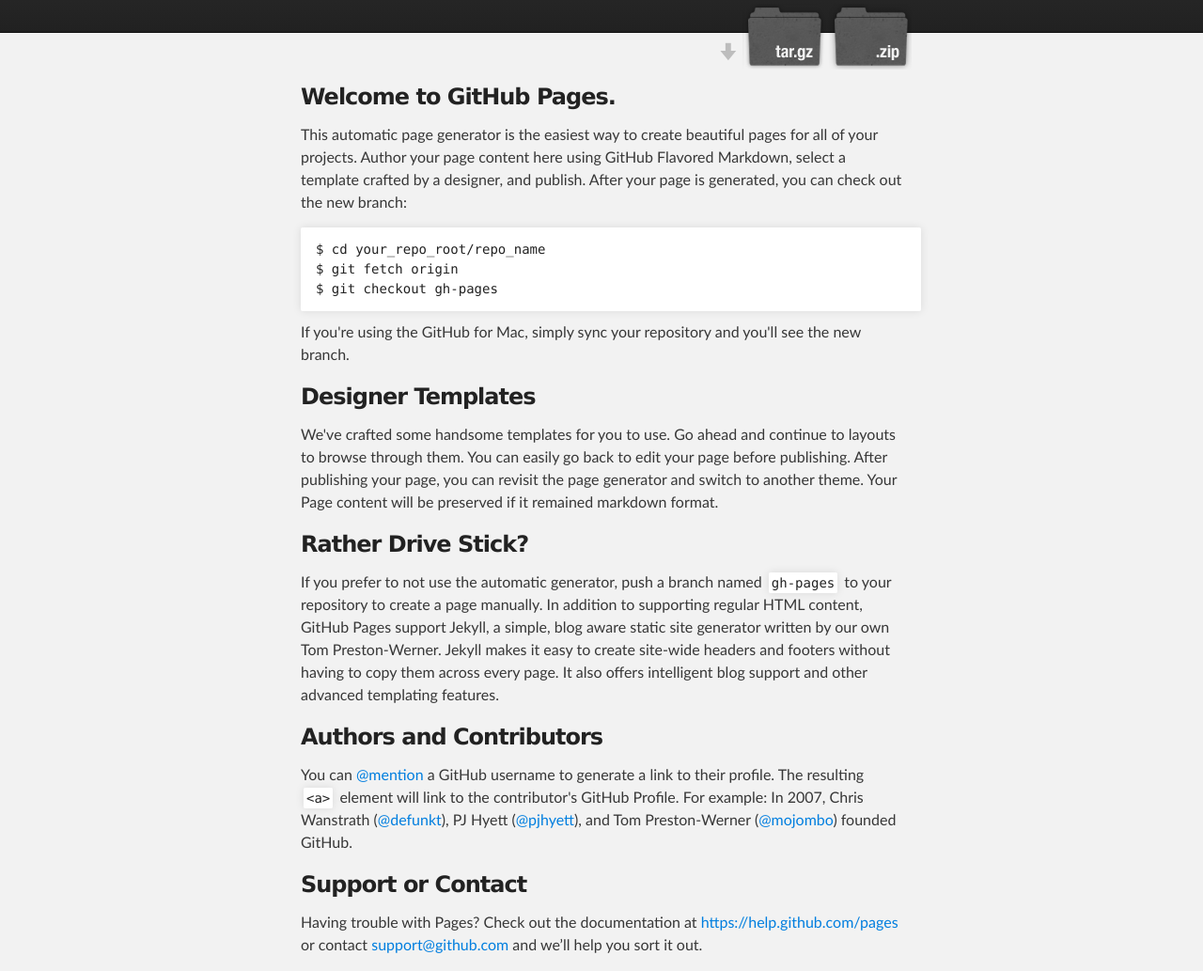
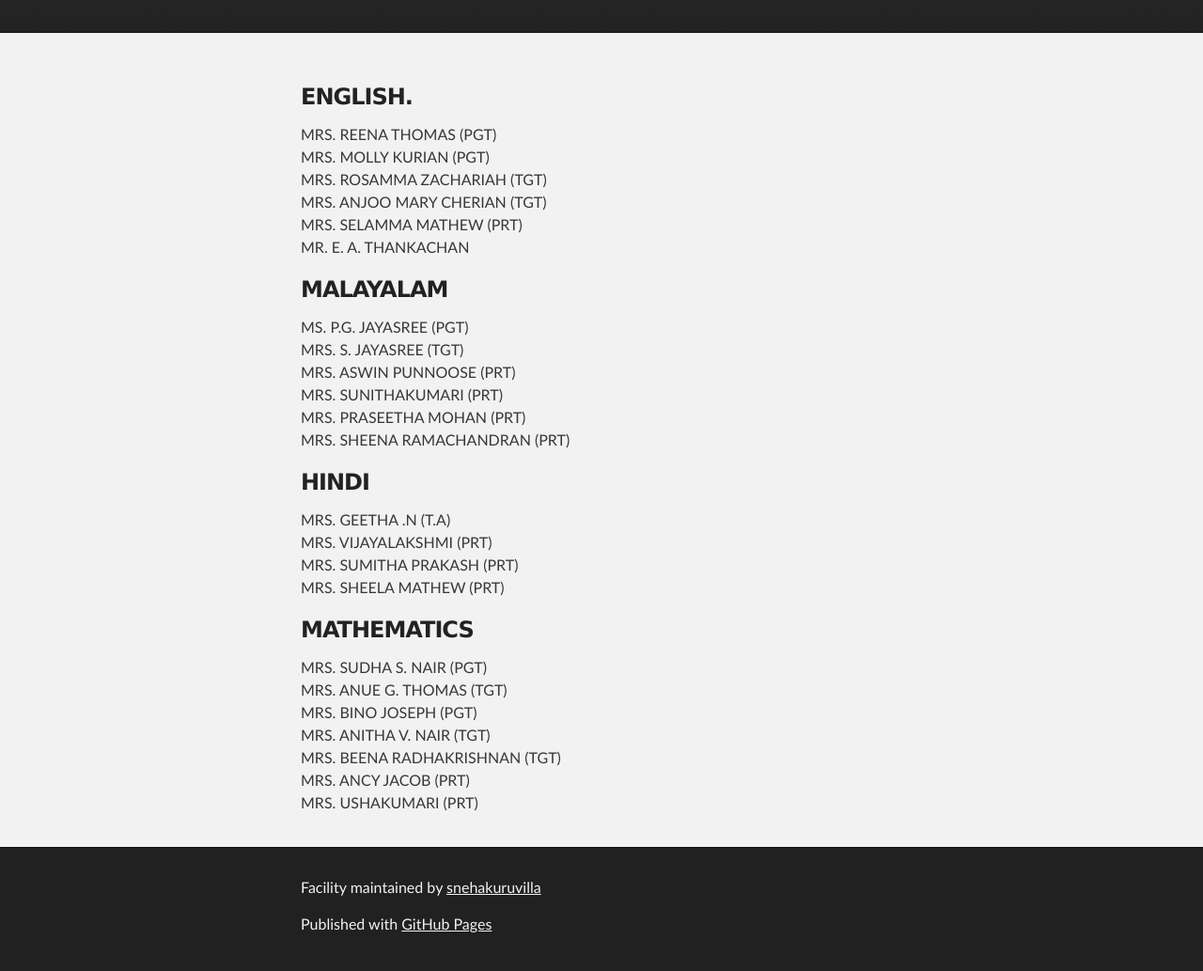
Before and after one commit to snehakuruvilla/facility, a plain HTML site: page index.html in a window 1280 px wide. Shown: the part 139-1172 px from the top of the page at 94% size. Drawn offline with Linux system fonts and the light colour scheme.

Commit message:
Update index.html

```diff
--- a/index.html
+++ b/index.html
@@ -16,54 +16,52 @@
     <!-- HEADER -->
     <div id="header_wrap" class="outer">
         <header class="inner">
-          <a id="forkme_banner" href="https://github.com/snehakuruvilla/facility">View on GitHub</a>
-
-          <h1 id="project_title">Facility</h1>
+                  <h1 id="project_title">Facility</h1>
           <h2 id="project_tagline"></h2>
 
-            <section id="downloads">
-              <a class="zip_download_link" href="https://github.com/snehakuruvilla/facility/zipball/master">Download this project as a .zip file</a>
-              <a class="tar_download_link" href="https://github.com/snehakuruvilla/facility/tarball/master">Download this project as a tar.gz file</a>
-            </section>
-        </header>
+            </header>
     </div>
 
     <!-- MAIN CONTENT -->
     <div id="main_content_wrap" class="outer">
       <section id="main_content" class="inner">
         <h3>
-<a id="welcome-to-github-pages" class="anchor" href="#welcome-to-github-pages" aria-hidden="true"><span class="octicon octicon-link"></span></a>Welcome to GitHub Pages.</h3>
-
-<p>This automatic page generator is the easiest way to create beautiful pages for all of your projects. Author your page content here using GitHub Flavored Markdown, select a template crafted by a designer, and publish. After your page is generated, you can check out the new branch:</p>
-
-<pre><code>$ cd your_repo_root/repo_name
-$ git fetch origin
-$ git checkout gh-pages
-</code></pre>
-
-<p>If you're using the GitHub for Mac, simply sync your repository and you'll see the new branch.</p>
+<a id="welcome-to-github-pages" class="anchor" href="#welcome-to-github-pages" aria-hidden="true"><span class="octicon octicon-link"></span></a>ENGLISH.</h3>
+<P> MRS. REENA THOMAS (PGT)<br>
+MRS. MOLLY KURIAN (PGT)<br>
+MRS. ROSAMMA ZACHARIAH (TGT)<br>
+MRS. ANJOO MARY CHERIAN (TGT)<br>
+MRS. SELAMMA MATHEW (PRT)<br>
+MR. E. A. THANKACHAN </P>
+<h3>
+<a id="designer-templates" class="anchor" href="#designer-templates" aria-hidden="true"><span class="octicon octicon-link"></span></a>MALAYALAM</h3>
+<P>
+MS. P.G. JAYASREE (PGT)<br>
+MRS. S. JAYASREE (TGT)<br>
+MRS. ASWIN PUNNOOSE (PRT)<br>
+MRS. SUNITHAKUMARI (PRT)<br>
+MRS. PRASEETHA MOHAN (PRT)<br>
+MRS. SHEENA RAMACHANDRAN (PRT)</P>
 
 <h3>
-<a id="designer-templates" class="anchor" href="#designer-templates" aria-hidden="true"><span class="octicon octicon-link"></span></a>Designer Templates</h3>
-
-<p>We've crafted some handsome templates for you to use. Go ahead and continue to layouts to browse through them. You can easily go back to edit your page before publishing. After publishing your page, you can revisit the page generator and switch to another theme. Your Page content will be preserved if it remained markdown format.</p>
+<a id="rather-drive-stick" class="anchor" href="#rather-drive-stick" aria-hidden="true"><span class="octicon octicon-link"></span></a>HINDI</h3>
+<P>MRS. GEETHA .N (T.A)<br>
+MRS. VIJAYALAKSHMI (PRT)<br>
+MRS. SUMITHA PRAKASH (PRT)<br>
+MRS. SHEELA MATHEW (PRT)</P>
 
 <h3>
-<a id="rather-drive-stick" class="anchor" href="#rather-drive-stick" aria-hidden="true"><span class="octicon octicon-link"></span></a>Rather Drive Stick?</h3>
-
-<p>If you prefer to not use the automatic generator, push a branch named <code>gh-pages</code> to your repository to create a page manually. In addition to supporting regular HTML content, GitHub Pages support Jekyll, a simple, blog aware static site generator written by our own Tom Preston-Werner. Jekyll makes it easy to create site-wide headers and footers without having to copy them across every page. It also offers intelligent blog support and other advanced templating features.</p>
-
-<h3>
-<a id="authors-and-contributors" class="anchor" href="#authors-and-contributors" aria-hidden="true"><span class="octicon octicon-link"></span></a>Authors and Contributors</h3>
-
-<p>You can <a href="https://github.com/blog/821" class="user-mention">@mention</a> a GitHub username to generate a link to their profile. The resulting <code>&lt;a&gt;</code> element will link to the contributor's GitHub Profile. For example: In 2007, Chris Wanstrath (<a href="https://github.com/defunkt" class="user-mention">@defunkt</a>), PJ Hyett (<a href="https://github.com/pjhyett" class="user-mention">@pjhyett</a>), and Tom Preston-Werner (<a href="https://github.com/mojombo" class="user-mention">@mojombo</a>) founded GitHub.</p>
-
-<h3>
-<a id="support-or-contact" class="anchor" href="#support-or-contact" aria-hidden="true"><span class="octicon octicon-link"></span></a>Support or Contact</h3>
-
-<p>Having trouble with Pages? Check out the documentation at <a href="https://help.github.com/pages">https://help.github.com/pages</a> or contact <a href="mailto:support@github.com">support@github.com</a> and we’ll help you sort it out.</p>
-      </section>
-    </div>
+<a id="authors-and-contributors" class="anchor" href="#authors-and-contributors" aria-hidden="true"><span class="octicon octicon-link"></span></a>MATHEMATICS</h3>
+<p>MRS. SUDHA S. NAIR (PGT)<br>
+MRS. ANUE G. THOMAS (TGT)<br>
+MRS. BINO JOSEPH (PGT)<br>
+MRS. ANITHA V. NAIR (TGT)<br>
+MRS. BEENA RADHAKRISHNAN (TGT)<br>
+MRS. ANCY JACOB (PRT)<br>
+MRS. USHAKUMARI (PRT)<br>
+</p>
+</section>
+</div>
 
     <!-- FOOTER  -->
     <div id="footer_wrap" class="outer">
```
